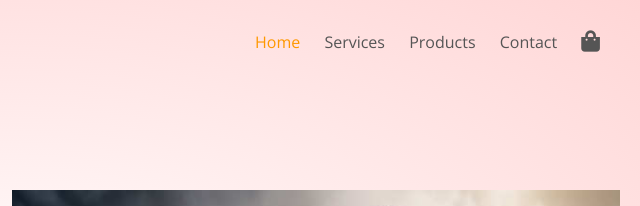
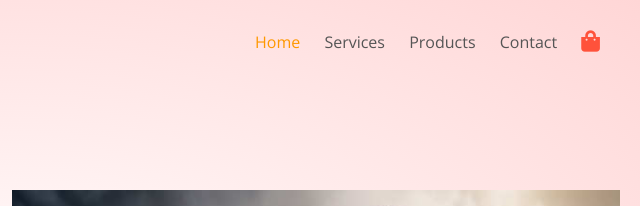
Before and after one commit to andrew2237/Sportswear, a plain HTML site: page index.html in a window 1280 px wide. Shown: the top 206 px of the page, 640-1280 px from the left. Drawn offline with nearby package versions, Linux system fonts and the light colour scheme.

Commit message:
Update master2.css

```diff
--- a/css/master2.css
+++ b/css/master2.css
@@ -39,6 +39,10 @@ a{
 .header img{
     width: 150px;
     margin-top: 6px;
+}
+.fas.fa-shopping-bag.fa-lg{
+    cursor: pointer;
+    color: #ff523b;
 }
 .navbar{
     display: flex;
```
